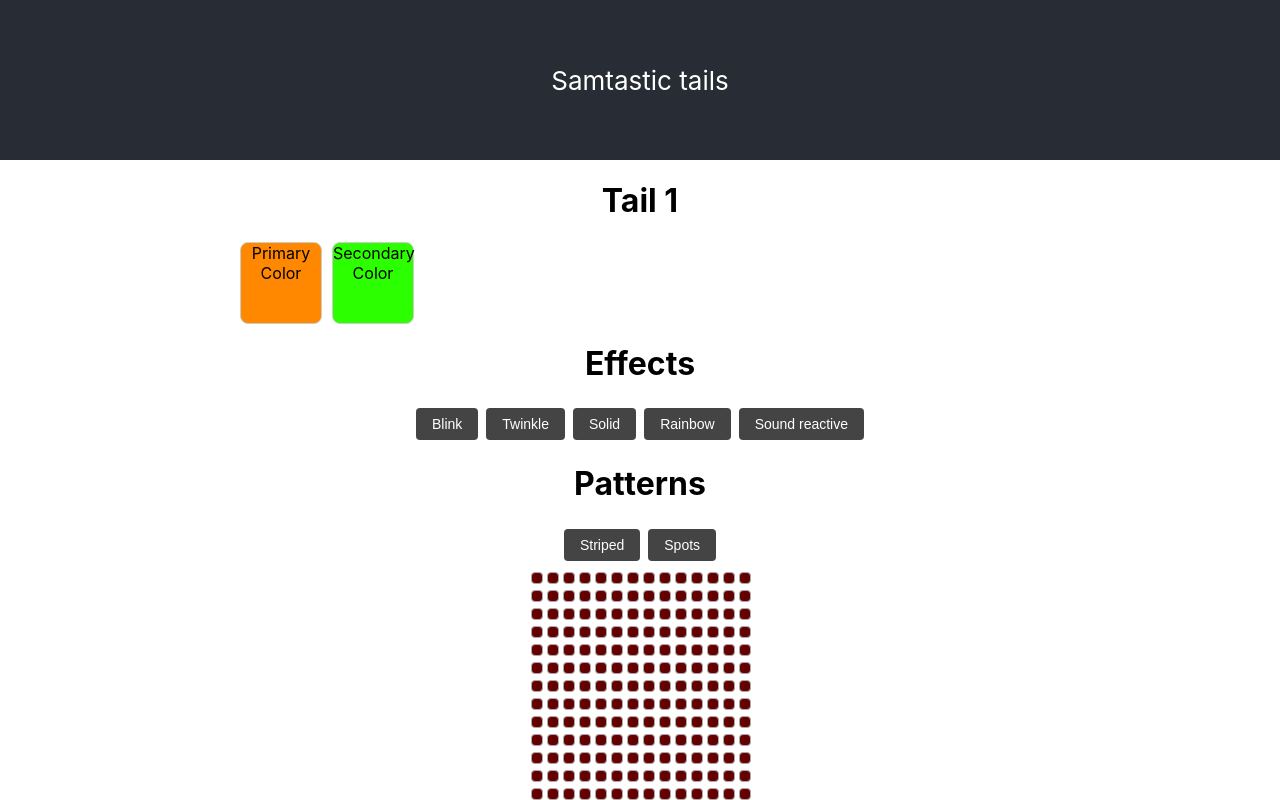
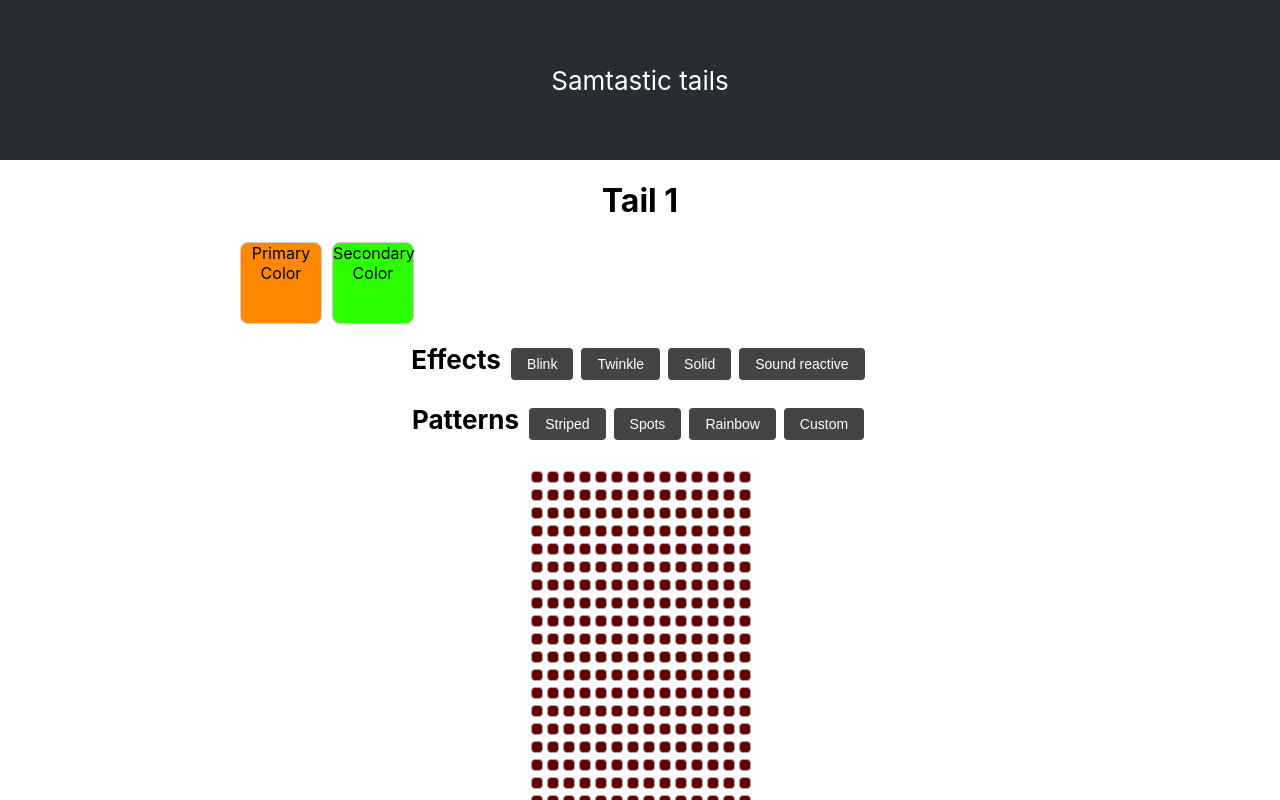
Before and after one commit to Sam-567/LED-controller, a React (Create React App) app in the folder my-app4/: page / in a window 1280 px wide. Shown: the top 800 px of the page. Built offline with nearby package versions, Linux system fonts and the light colour scheme.

Commit message:
in progress

```diff
--- a/my-app4/src/App.js
+++ b/my-app4/src/App.js
@@ -35,7 +35,7 @@ function App() {
   function LoadGrid(rows, cols) {
     let grid = JSON.parse(localStorage.getItem("grid"))
     if(grid) {
-        console.log("existing gfrid found")
+        console.log("existing grid found")
     }
     if(!grid) {
         console.log("No existing grid found\n");
@@ -68,7 +68,7 @@ function App() {
       <h1>Tail 1</h1>
 
       <div style={{ maxWidth: '800px', margin: 'auto' }}>
-        {true && <BlinkUI />}
+        {true && <BlinkUI grid={grids[0]} setGrid={setGrids[0]}/>}
         {false && <GridPainter ref={gridPainterRef} NUM_GRIDS={NUM_GRIDS} GRID_ROWS={GRID_ROWS} GRID_COLS={GRID_COLS}/>}
       </div>
 
--- a/my-app4/src/Blink.js
+++ b/my-app4/src/Blink.js
@@ -4,7 +4,7 @@ import SwatchManager from './swatch.js';
 import styles from './styles.js';
 
 
-const BlinkUI = () => {
+const BlinkUI = ({grid, setGrid}) => {
   const [swatches, setSwatches] = useState([
     { r: 255, g: 0, b: 0 }, { r: 255, g: 255, b: 0 },
     { r: 0, g: 255, b: 0 }, { r: 0, g: 255, b: 255 },
@@ -24,6 +24,24 @@ const BlinkUI = () => {
   const [color, setColor] = useState({ r: 200, g: 100, b: 100 });
   const [showPicker, setShowPicker] = useState(false);
 
+  function applyStripeEffect(colour1, colour2, setGrid, grid) {
+    const stripeWidth = 2; // Width of each stripe
+
+    console.log("Grid before applying stripe effect:");
+    console.log(grid)
+    console.log(setGrid)
+
+
+    if (!grid) return;
+
+    setGrid(grid.map((row, rowIndex) =>
+      row.map((cell, colIndex) => {
+        const stripeIndex = Math.floor(colIndex / stripeWidth);
+        return stripeIndex % 2 === 0 ? colour1 : colour2;
+      })
+    )
+    )
+  }
 
   return (
     <div>
@@ -46,7 +64,7 @@ const BlinkUI = () => {
         </div>
         </div>}
 
-        <div style={{ display: 'flex', justify_content: 'center' , alignItems: 'flex-start', gap: 10 }}>
+        <div style={{ display: 'flex', justify_content: 'center' , gap: 10 }}>
             <div
               style={{
               width: 80,
@@ -73,19 +91,22 @@ const BlinkUI = () => {
             </div>
         </div>
 
-        <div>
-            <h1 style={{ marginTop: 20 }}> Effects </h1>
+        <div style={{ fontSize: 26, marginTop: 20 }}>
+            <b>Effects </b>
             {/* Blink, twinkle, stripe, solid, rainbow */}
             <button style={styles.button}> Blink </button>
             <button style={styles.button}> Twinkle </button>
             <button style={styles.button}> Solid </button>
-            <button style={styles.button}> Rainbow </button>
             <button style={styles.button}> Sound reactive </button>
         </div>
 
-        <h1 style={{ marginTop: 20 }}> Patterns </h1>
-        <button style={styles.button}> Striped </button>
-        <button style={styles.button}> Spots </button>
+        <div style={{ fontSize: 26, marginTop: 20 }}>
+             <b>Patterns </b>
+            <button style={styles.button} onClick={() => applyStripeEffect("blue", "green", setGrid, grid)}> Striped </button>
+            <button style={styles.button}> Spots </button>
+            <button style={styles.button}> Rainbow </button>
+            <button style={styles.button}> Custom </button>
+        </div>
         <br/>
     </div>
 
```
